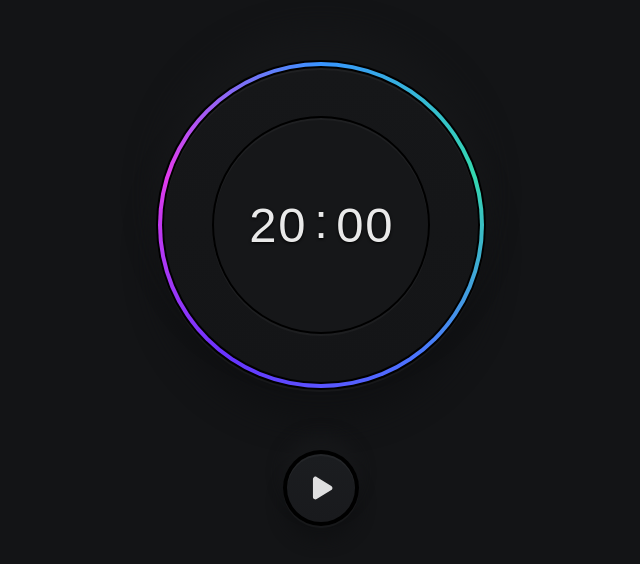
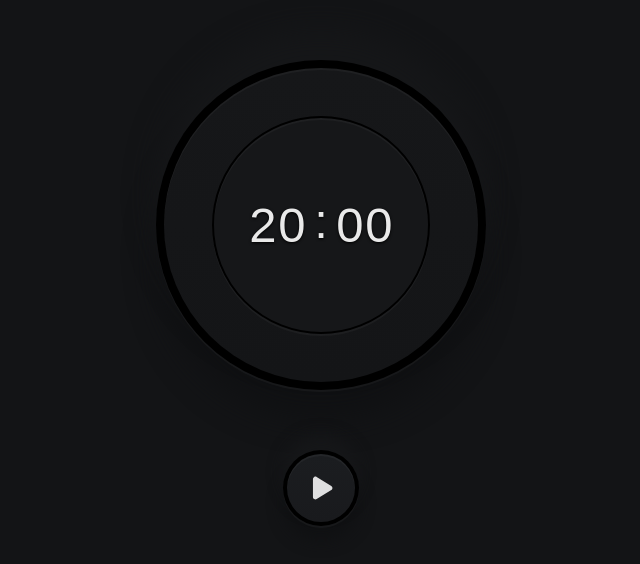
Before and after one commit to samoslag/20-20-20, a Vue app: page / in a window 1280 px wide. Shown: the part 122-686 px from the top of the page, without its empty margins (319-959 px from the left). Built offline with nearby package versions, Linux system fonts and the light colour scheme; a web font is replaced by a local one.

Commit message:
Restyle different states for more interactable interface

```diff
--- a/src/components/Ring.vue
+++ b/src/components/Ring.vue
@@ -1,5 +1,11 @@
 <template>
-  <div class="ring">
+  <div
+    class="ring"
+    :class="{
+      'ring--hidden': props.isHidden,
+      'ring--faded': props.isFaded
+    }"
+  >
     <div class="ring__progress" :style="`--progress: ${props.progress}%`">
       <div class="ring__outer">
         <div class="ring__inner">
@@ -15,6 +21,8 @@ import { defineProps } from 'vue'
 
 export interface Props {
   progress: number
+  isHidden?: boolean
+  isFaded?: boolean
 }
 
 const props = defineProps<Props>()
@@ -49,6 +57,14 @@ const props = defineProps<Props>()
     height: calc(100% - #{$offset * 2});
     background: conic-gradient($gradient);
     border-radius: 50%;
+    animation: ring-appear 0.15s ease-out;
+    transition: opacity 0.15s;
+
+    @keyframes ring-appear {
+      from {
+          opacity: 0;
+      }
+    }
   }
 
   &::after {
@@ -98,5 +114,18 @@ const props = defineProps<Props>()
       0 2px 0 rgba(white, 0.04);
     background: lighten($bg, 1.25%);
   }
+
+  &--hidden {
+    &::before {
+      display: none;
+    }
+  }
+
+  &--faded {
+    &::before {
+      background: gray;
+      opacity: 0.6;
+    }
+  }
 }
 </style>
--- a/src/components/Time.vue
+++ b/src/components/Time.vue
@@ -1,5 +1,10 @@
 <template>
-  <div class="time">
+  <div
+    class="time"
+    :class="{
+      'time--finished': hasFinished
+    }"
+  >
     <div
       v-if="time.minutes"
       class="time__value"
@@ -57,6 +62,8 @@ const time = computed(() => {
   }
 })
 
+const hasFinished = computed(() => props.minutes === 0 && props.seconds === 0)
+
 </script>
 
 <style lang="scss">
@@ -87,5 +94,11 @@ const time = computed(() => {
     text-align: center;
     text-shadow: 0 1px 3px black;
   }
+
+  &--finished {
+    .time__char {
+      color: rgba(whitesmoke, 0.65);
+    }
+  }
 }
 </style>
--- a/src/views/Timer.vue
+++ b/src/views/Timer.vue
@@ -1,6 +1,10 @@
 <template>
   <div class="timer">
-    <Ring :progress="progress">
+    <Ring
+      :progress="progress"
+      :is-hidden="!isInProgress && !isCounting"
+      :is-faded="!isCounting"
+    >
       <Time
         :minutes="time.minutes"
         :seconds="time.seconds"
@@ -98,9 +102,10 @@ const time = computed(() => ({
 const isInProgress = computed(() => duration.value !== timer.value)
 const isOver = computed(() => !isCounting.value && stage.value === 'second' && timer.value === 0)
 const showResetBtn = computed(() => !isCounting.value && (isInProgress.value || stage.value === 'second'))
+
 const progress = computed(() => {
-  const pct = timer.value * 100 / duration.value
-  return Math.min(100, Math.max(pct, 0))
+  const pc = timer.value * 100 / duration.value
+  return Math.min(100, Math.max(pc, 0))
 })
 
 watchEffect(() => {
```
